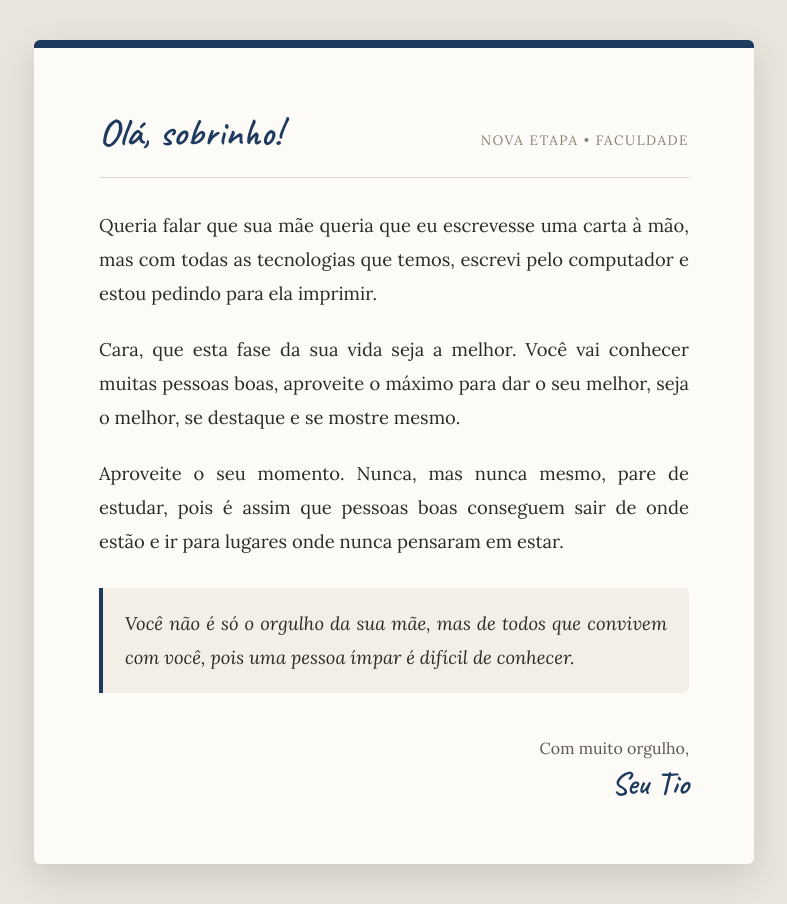
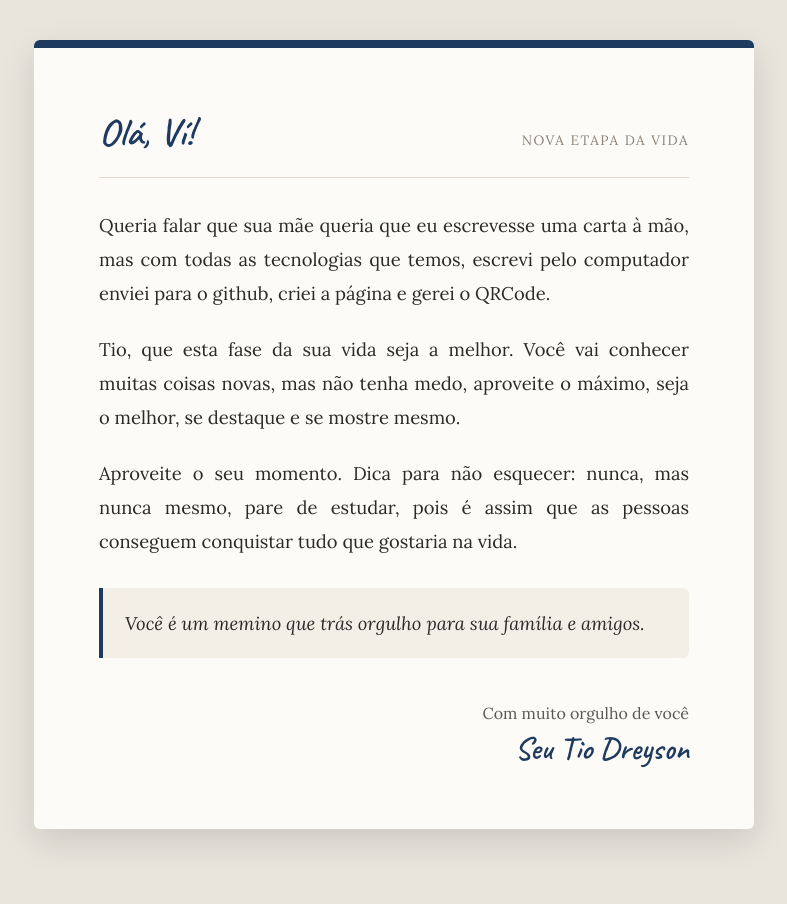
Before and after one commit to dreysonsilva/site, a plain HTML site: page carta.html in a window 1280 px wide. Shown: the whole page, without its empty margins (246-1033 px from the left). After the commit the page ends 869 px from the top, so only its background shows below. Drawn offline with Linux system fonts and the light colour scheme.

Commit message:
Update carta.html with personalized messages

```diff
--- a/carta.html
+++ b/carta.html
@@ -131,31 +131,31 @@
 
   <main class="carta-container">
     <header class="cabecalho">
-      <h1 class="saudacao">Olá, sobrinho!</h1>
-      <span class="etiqueta">Nova Etapa • Faculdade</span>
+      <h1 class="saudacao">Olá, Ví!</h1>
+      <span class="etiqueta">Nova Etapa da vida</span>
     </header>
 
     <section class="corpo-texto">
       <p>
-        Queria falar que sua mãe queria que eu escrevesse uma carta à mão, mas com todas as tecnologias que temos, escrevi pelo computador e estou pedindo para ela imprimir.
+        Queria falar que sua mãe queria que eu escrevesse uma carta à mão, mas com todas as tecnologias que temos, escrevi pelo computador enviei para o github, criei a página e gerei o QRCode.
       </p>
 
       <p>
-        Cara, que esta fase da sua vida seja a melhor. Você vai conhecer muitas pessoas boas, aproveite o máximo para dar o seu melhor, seja o melhor, se destaque e se mostre mesmo.
+        Tio, que esta fase da sua vida seja a melhor. Você vai conhecer muitas coisas novas, mas não tenha medo, aproveite o máximo, seja o melhor, se destaque e se mostre mesmo.
       </p>
 
       <p>
-        Aproveite o seu momento. Nunca, mas nunca mesmo, pare de estudar, pois é assim que pessoas boas conseguem sair de onde estão e ir para lugares onde nunca pensaram em estar.
+        Aproveite o seu momento. Dica para não esquecer: nunca, mas nunca mesmo, pare de estudar, pois é assim que as pessoas conseguem conquistar tudo que gostaria na vida.
       </p>
 
       <p class="destaque">
-        Você não é só o orgulho da sua mãe, mas de todos que convivem com você, pois uma pessoa ímpar é difícil de conhecer.
+        Você é um memino que trás orgulho para sua família e amigos.
       </p>
     </section>
 
     <footer class="assinatura">
-      <p>Com muito orgulho,</p>
-      <span>Seu Tio</span>
+      <p>Com muito orgulho de você</p>
+      <span>Seu Tio Dreyson </span>
     </footer>
   </main>
 
```
